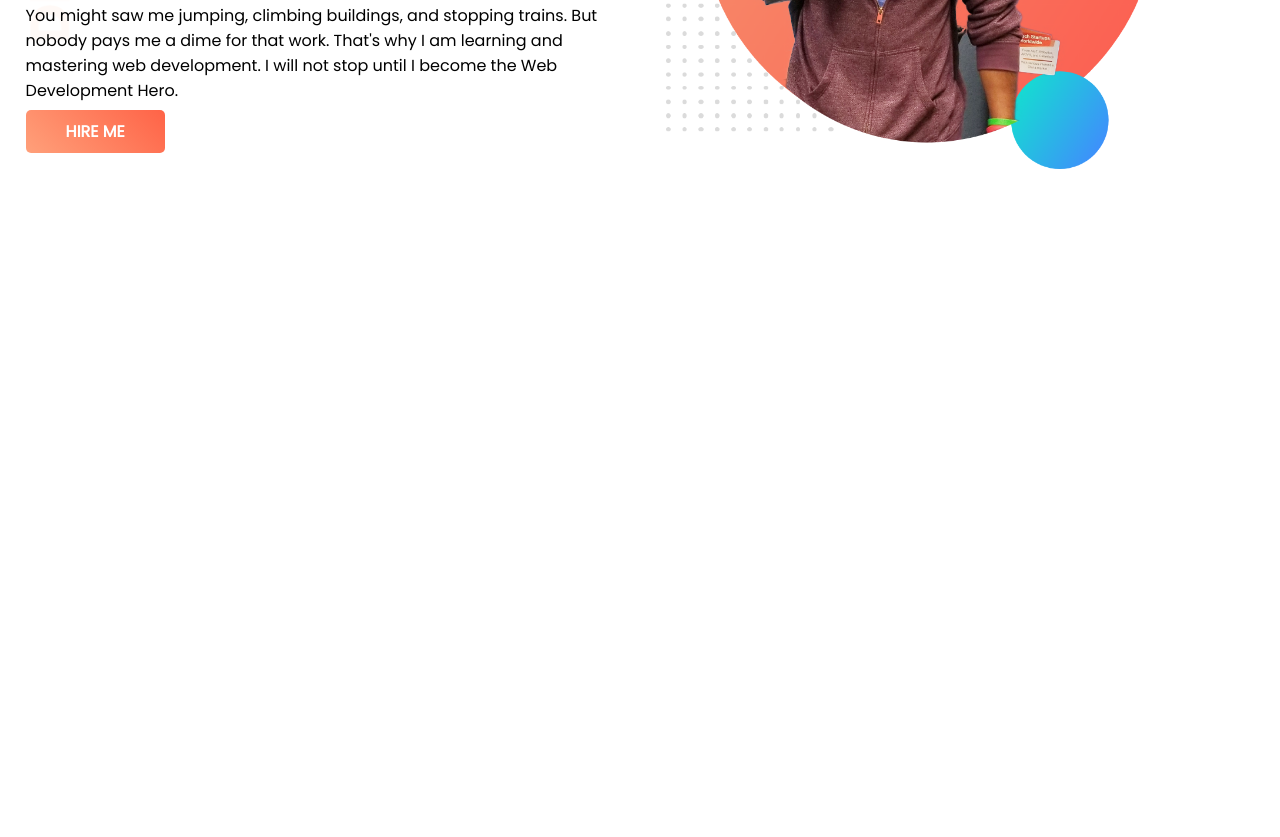
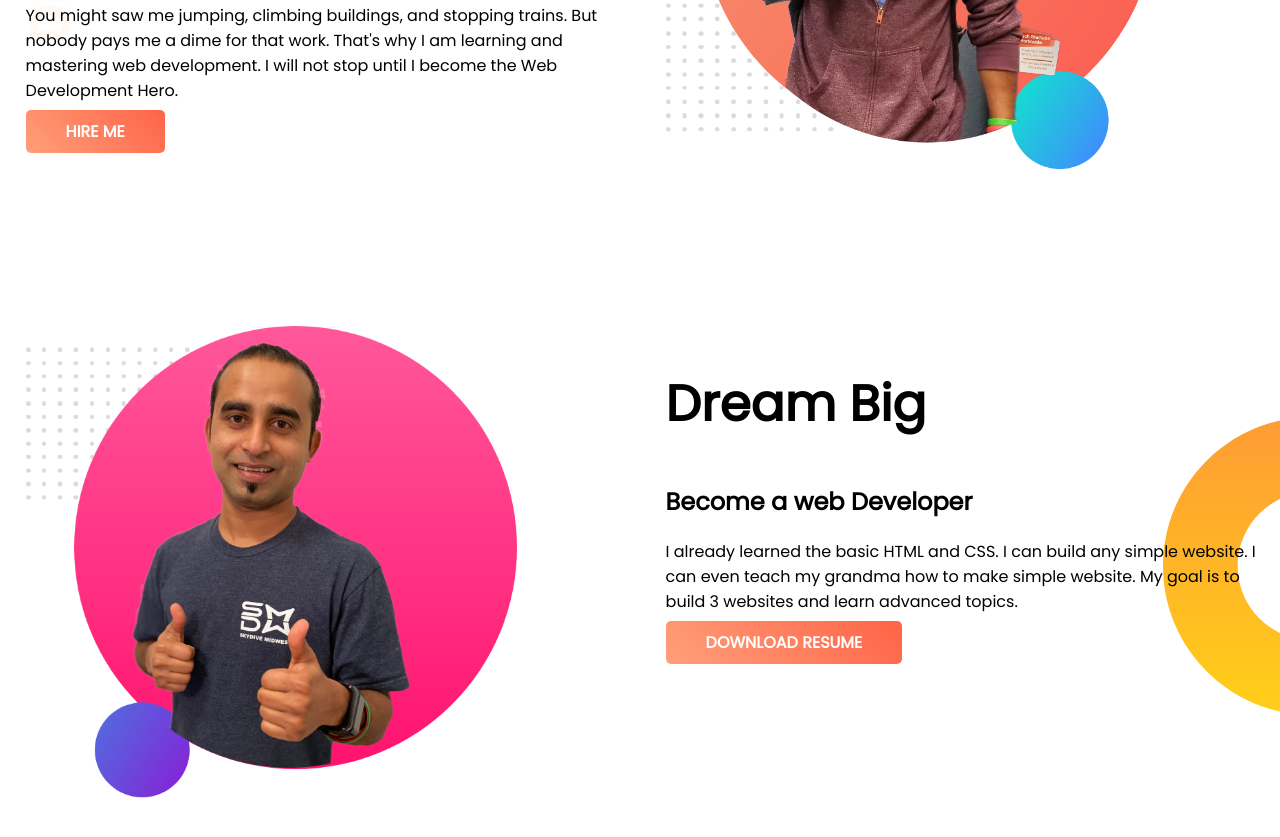
Before and after one commit to developeraurchie/developer-portfolio, a plain HTML site: page index.html in a window 1280 px wide. Shown: the part 319-1156 px from the top of the page. Before the commit the page ends 800 px from the top, so only its background shows below. Drawn offline with Linux system fonts and the light colour scheme.

Commit message:
dream-big added

```diff
--- a/index.html
+++ b/index.html
@@ -21,11 +21,24 @@
             <p>You might saw me jumping, climbing buildings, and stopping trains. But nobody pays me a dime for that
                 work. That's why I am learning and mastering web development. I will not stop until I become the Web
                 Development Hero. </p>
-            <a class="link-button" target="blank" href="https://gdliveclass.com/">HIRE ME </a>
+            <a target="_blank" class="link-button" href="https://gdliveclass.com/">HIRE ME </a>
         </div>
         <div class="half-width">
             <img src="./images/jhankar.png" alt="">
 
+        </div>
+
+    </section>
+    <section class="dream-big">
+        <div class="half-width">
+            <img src="./images/jhankar2.png" alt="">
+        </div>
+        <div class="half-width">
+            <h1>Dream Big</h1>
+            <h2> Become a web Developer</h2>
+            <p>I already learned the basic HTML and CSS. I can build any simple website. I can even teach my grandma how
+                to make simple website. My goal is to build 3 websites and learn advanced topics. </p>
+            <a class="link-button" target="_blank" href="https://onlinelivecourse.com/"> DOWNLOAD RESUME</a>
         </div>
 
     </section>
--- a/style.css
+++ b/style.css
@@ -8,8 +8,12 @@ h1{
 .orange-color{
     color: orange;
 }
+
+
+
 section{
     display: flex;
+    margin-bottom: 150px;
 }
 .half-width{
     width: 50%;
@@ -32,3 +36,10 @@ section{
     background-image: url(./images/top-banner.png);
     background-repeat: no-repeat;
 }
+.dream-big{
+
+    background-image: url(./images/dream-bg.png);
+    background-repeat: no-repeat;
+    background-position: right;
+
+}
```
